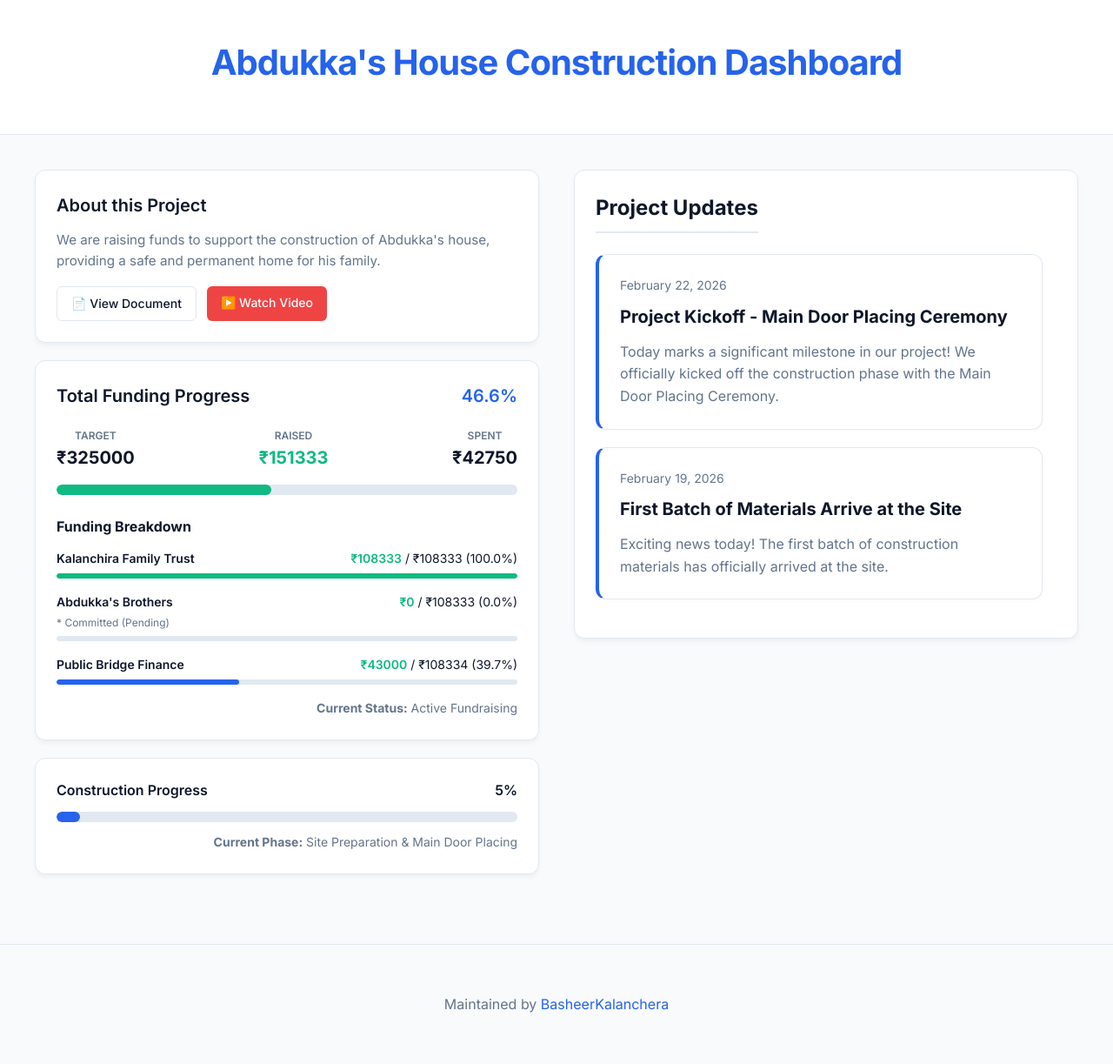
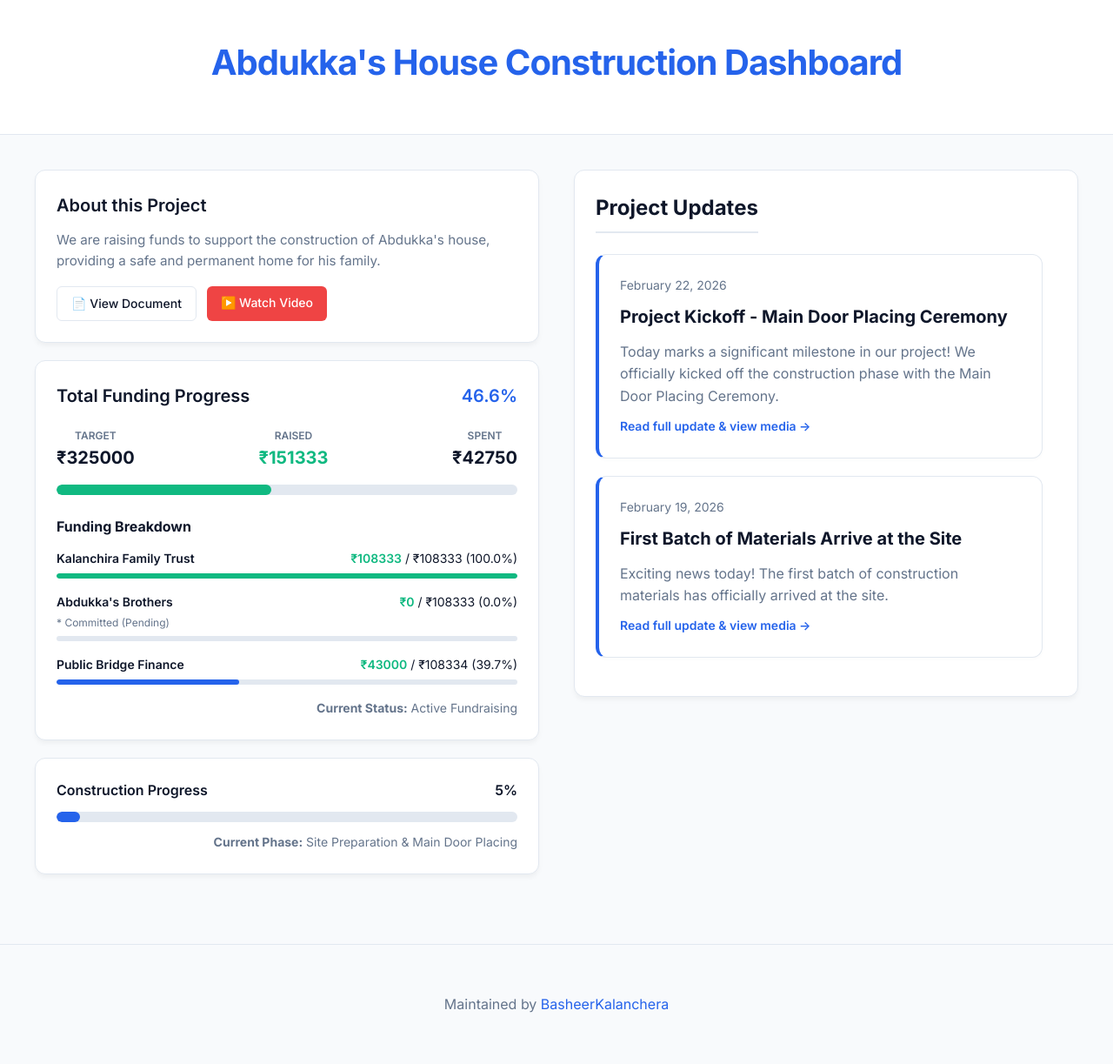
Before and after one commit to BasheerKalanchera/project-amanah, a Jekyll site: the page built from index.html, in a window 1280 px wide. Shown: the whole page at 87% size. Built offline with Jekyll 4.4.1, drawn with Linux system fonts in a browser that asks for light colours.

Commit message:
Fix: Added call to click the link to view details about the posts

```diff
--- a/index.html
+++ b/index.html
@@ -126,7 +126,12 @@ layout: default
                     <h3 class="post-title">
                         <a href="{{ post.url | relative_url }}">{{ post.title | escape }}</a>
                     </h3>
-                    <p class="post-excerpt">{{ post.excerpt | strip_html | truncatewords: 30 }}</p>
+                    <p class="post-excerpt" style="margin-bottom: 8px;">{{ post.excerpt | strip_html | truncatewords: 30
+                        }}</p>
+                    <a href="{{ post.url | relative_url }}"
+                        style="display: inline-block; font-size: 0.875rem; font-weight: 600; color: var(--primary); text-decoration: none; transition: color 0.2s;">
+                        Read full update & view media →
+                    </a>
                 </li>
                 {% else %}
                 <p>No updates yet.</p>
```
